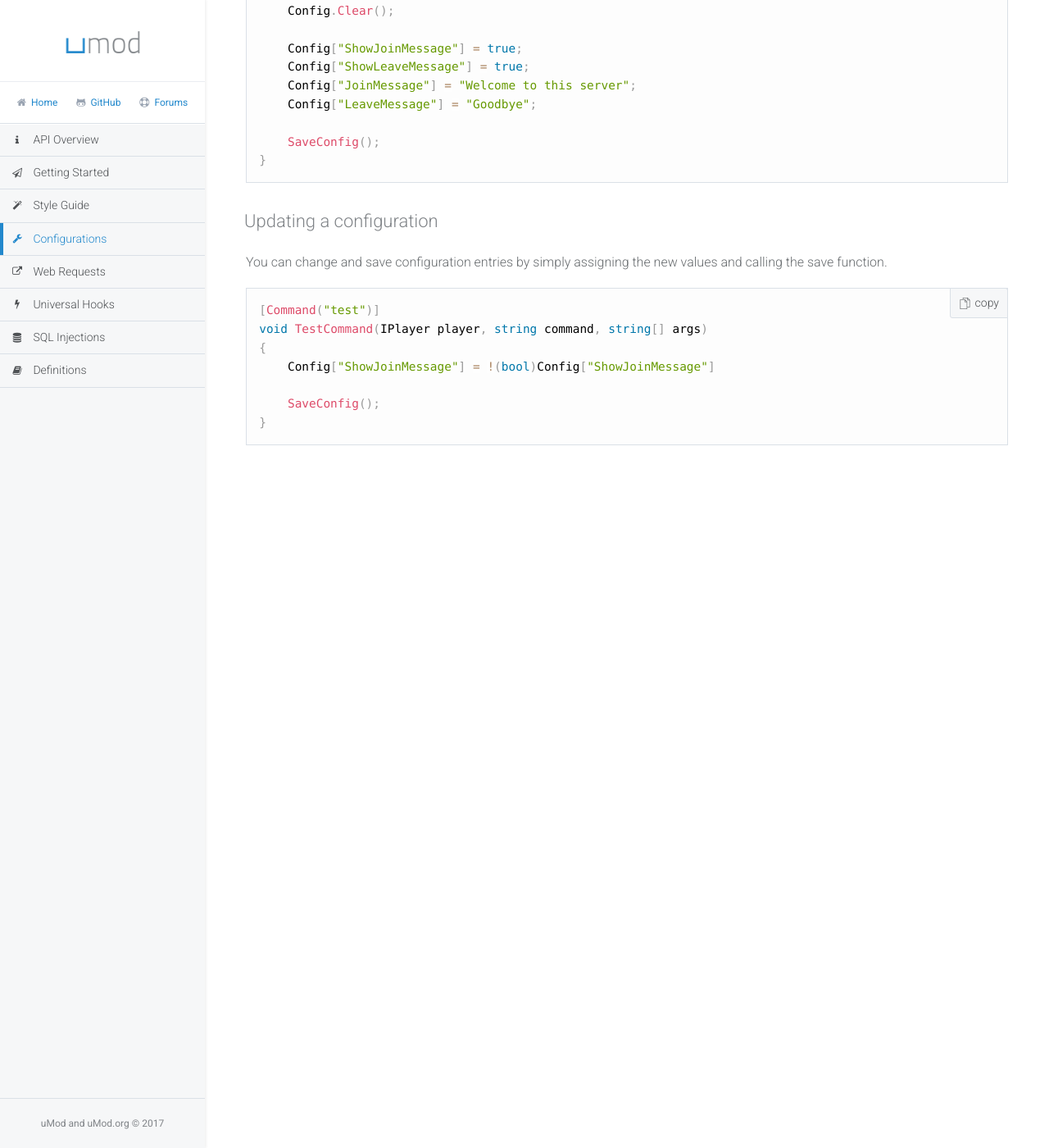
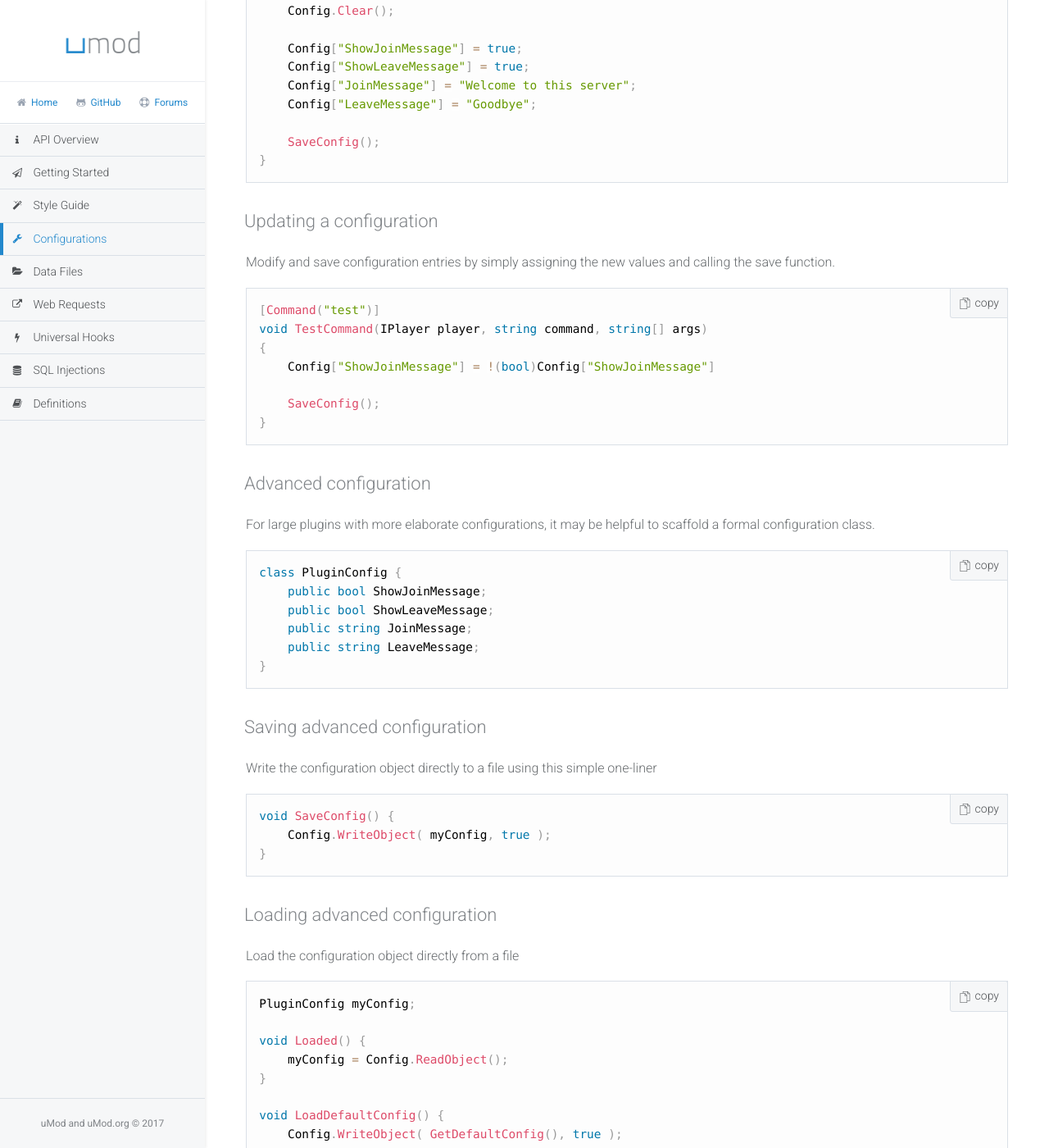
Before and after one commit to jacobcoughenour/umod.org, a Jekyll site: the page built from api/configurations.html, in a window 1280 px wide and 1400 px high, scrolled down 464 px. Shown: the whole window at 82% size. Built offline with Jekyll 4.4.1, drawn with Linux system fonts in a browser that asks for light colours; nearby versions of some CDN libraries; before the commit the page ends 1094 px from its top, so only the background shows below that; some of the changed text lies outside the part shown.

Commit message:
Improve configuration docs and migrated data file docs (#1)

```diff
--- a/_data/api/configurations.yml
+++ b/_data/api/configurations.yml
@@ -3,6 +3,12 @@
 
 topics:
   - title: "Creating a configuration"
-    summary: "There are many methods to create a configuration file, but we'll only be coving the basic example here."
+    summary: "There are many methods to create a configuration file.  The examples below outline the simplest possible usage."
   - title: "Updating a configuration"
-    summary: "You can change and save configuration entries by simply assigning the new values and calling the save function."
+    summary: "Modify and save configuration entries by simply assigning the new values and calling the save function."
+  - title: "Advanced configuration"
+    summary: "For large plugins with more elaborate configurations, it may be helpful to scaffold a formal configuration class."
+  - title: "Saving advanced configuration"
+    summary: "Write the configuration object directly to a file using this simple one-liner"
+  - title: "Loading advanced configuration"
+    summary: "Load the configuration object directly from a file"
--- /dev/null
+++ b/_data/api/data-files.yml
@@ -0,0 +1,10 @@
+description: ""
+intro: "Data files are used to store potentially large amounts of arbitrary data"
+
+topics:
+  - title: "Storing Data"
+    summary: "Much like advanced configurations, data files may be scaffolded using a class definition."
+  - title: "Saving Data"
+    summary: "Change data files by simply assigning the new values and writing the object to the file."
+  - title: "Advanced Data"
+    summary: "For large plugins that potentially store massive amounts of data, using a single data file may not be advisable.  In this case, uMod provides the ability to store many smaller data files in a custom sub-directory.  These smaller data files may be loaded on an as-needed basis, thus reducing the impact of a plugin on memory and the filesystem overall"
--- a/_data/api/webrequests.yml
+++ b/_data/api/webrequests.yml
@@ -1,4 +1,4 @@
-description: "Web requests allow you to send a HTTP GET, POST, or PUT to a specified URL."
+description: "Make a web request to a URI (Uniform Resource Identifier) using the HTTP GET, POST, or PUT methods."
 intro: "This uses the raw connection to a web page as you would on your browser. The request will return true if the web request was sent, false if not. The callback is called with 2 parameters - an integer HTTP response code and a string response."
 
 types:
--- /dev/null
+++ b/_includes/snippets/config-advanced.html
@@ -0,0 +1,6 @@
+class PluginConfig {
+    public bool ShowJoinMessage;
+    public bool ShowLeaveMessage;
+    public string JoinMessage;
+    public string LeaveMessage;
+}
--- /dev/null
+++ b/_includes/snippets/config-loading.html
@@ -0,0 +1,18 @@
+PluginConfig myConfig;
+
+void Loaded() {
+    myConfig = Config.ReadObject<PluginConfig>();
+}
+
+void LoadDefaultConfig() {
+    Config.WriteObject( GetDefaultConfig(), true );
+}
+
+PluginConfig GetDefaultConfig() {
+    return new PluginConfig {
+        ShowJoinMessage = true,
+        ShowLeaveMessage = true,
+        JoinMessage = "Welcome to this server",
+        LeaveMessage = "Goodbye"
+    };
+}
--- /dev/null
+++ b/_includes/snippets/config-saving.html
@@ -0,0 +1,3 @@
+void SaveConfig() {
+    Config.WriteObject( myConfig, true );
+}
```
Also changed, not shown: _includes/snippets/data-advanced.html (added, +17 -0 lines), _includes/snippets/data-saving.html (added, +13 -0 lines), _includes/snippets/data-storing.html (added, +31 -0 lines), api/data-files.html (added, +40 -0 lines).
